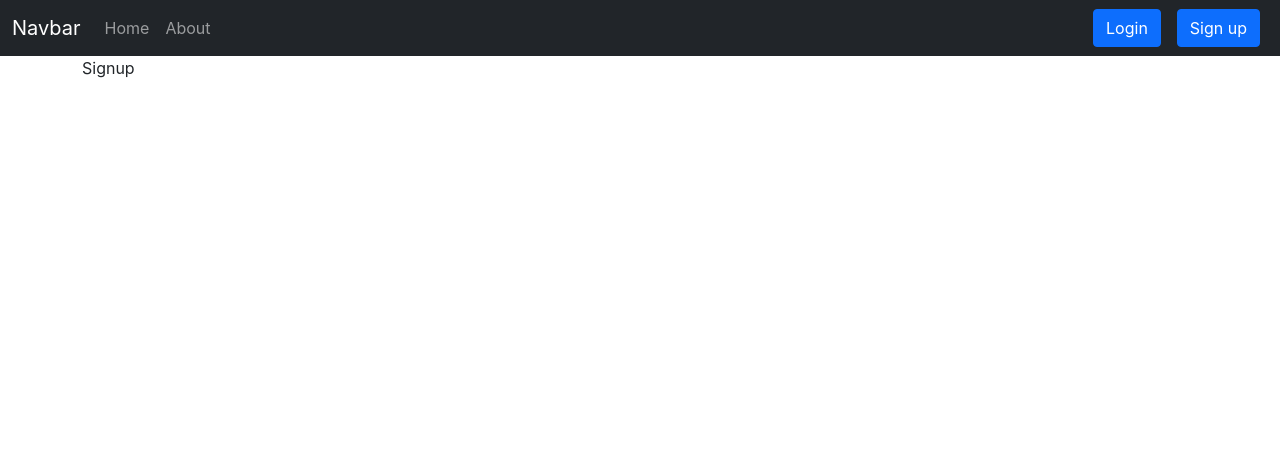
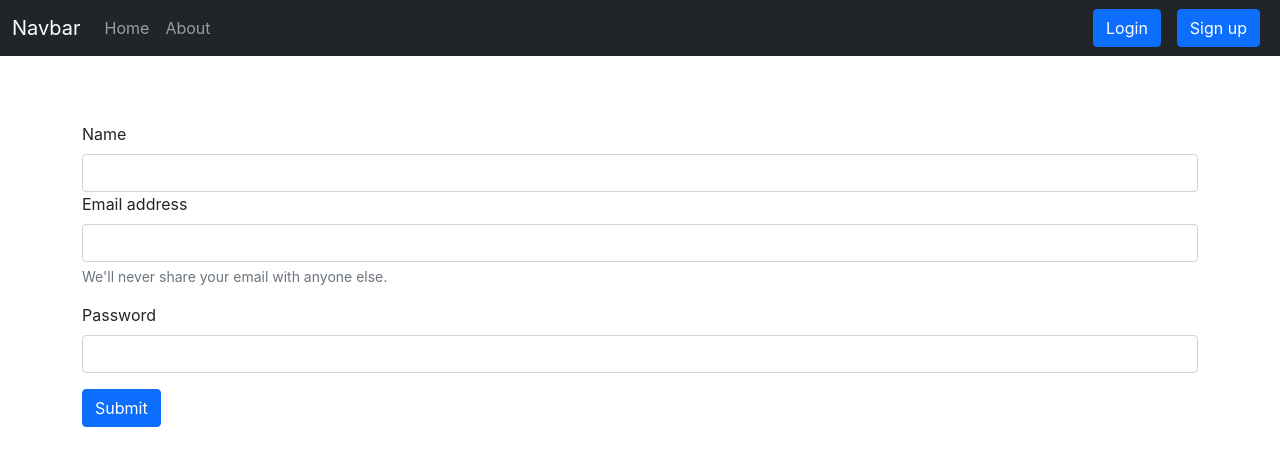
Before and after one commit to AsishGokarakonda/MyNotes, a React (Create React App) app: page /signup in a window 1280 px wide. Shown: the top 466 px of the page. Built offline with nearby package versions, Linux system fonts and the light colour scheme.

Commit message:
alerts added,sign up is done

```diff
--- a/src/App.js
+++ b/src/App.js
@@ -3,7 +3,7 @@ import Navbar from './components/Navbar';
 import About from './components/About';
 import Home from './components/Home';
 import NoteState from './context/notes/NoteState';
-
+import Alert from './components/Alert';
 import {
   BrowserRouter,
   Routes,
@@ -11,19 +11,31 @@ import {
 } from "react-router-dom";
 import Login from './components/Login';
 import Signup from './components/Signup';
+import { useState } from 'react';
 
 
 function App() {
+  const [alert, setAlert] = useState(null)
+  const promptAlert =(message,type)=>{
+    setAlert({
+      message:message,
+      type:type
+    })
+    setTimeout(() => {
+      setAlert(null)
+    }, 2000);
+  }
   return (
     <>
       <NoteState>
         <BrowserRouter>
           <Navbar />
+          <Alert alert={alert}/>
           <Routes>
-              <Route path="/" element={<Home />} />
+              <Route path="/" element={<Home promptAlert={promptAlert} />} />
             <Route path="/about" element={<About />} />
-            <Route path="/login" element={<Login />} />
-            <Route path="/signup" element={<Signup />} />
+            <Route path="/login" element={<Login promptAlert={promptAlert}  />} />
+            <Route path="/signup" element={<Signup promptAlert={promptAlert}  />} />
           </Routes>
 
         </BrowserRouter>
--- a/src/components/AddNote.js
+++ b/src/components/AddNote.js
@@ -1,17 +1,18 @@
-import React,{useContext,useState} from 'react'
+import React, { useContext, useState } from 'react'
 import notecontext from '../context/notes/noteContext'
 
-function AddNote() {
+function AddNote(props) {
   const context = useContext(notecontext)
-    const {addNote} = context
-    const [note, setNote] = useState({title:"",description:"",tag:""})
-    const handleClick = (e) =>{
+  const { addNote } = context
+  const [note, setNote] = useState({ title: "", description: "", tag: "" })
+  const handleClick = (e) => {
     e.preventDefault();
     addNote(note)
-        setNote({title:"",description:"",tag:""})
+    setNote({ title: "", description: "", tag: "" })
+    props.promptAlert("Note added", "success")
   }
-    const handleOnChange = (e) =>{
-        setNote({...note,[e.target.name]:e.target.value})
+  const handleOnChange = (e) => {
+    setNote({ ...note, [e.target.name]: e.target.value })
   }
   return (
     <div className="container my-3">
@@ -19,7 +20,7 @@ function AddNote() {
       <form>
         <div className="mb-3">
           <label htmlFor="exampleInputEmail1" className="htmlForm-label">Title</label>
-        <input type={"text"} className="form-control" id="Title1" value={note.title} name='title' required onChange={handleOnChange}/>
+          <input type={"text"} className="form-control" id="Title1" value={note.title} name='title' required onChange={handleOnChange} />
         </div>
         <div className="mb-3">
           <label htmlFor="exampleInputPassword1" className="htmlForm-label">Description</label>
@@ -27,9 +28,9 @@ function AddNote() {
         </div>
         <div className="mb-3">
           <label htmlFor="exampleInputPassword1" className="htmlForm-label">Tag</label>
-        <input type="text" className="form-control" id="Tag1" name='tag'  value={note.tag} onChange={handleOnChange} />
+          <input type="text" className="form-control" id="Tag1" name='tag' value={note.tag} onChange={handleOnChange} />
         </div>
-      <button type="submit" disabled={note.title.length ===0 || note.description.length ===0} className="btn btn-primary" onClick={handleClick}>Submit</button>
+        <button type="submit" disabled={note.title.length === 0 || note.description.length === 0} className="btn btn-primary" onClick={handleClick}>Submit</button>
       </form>
     </div>
   )
--- /dev/null
+++ b/src/components/Alert.js
@@ -0,0 +1,12 @@
+import React from 'react'
+
+export default function Alert(props) {
+    return (
+        <div style={{height:"50px"}}>
+        {props.alert &&
+        <div className={`alert alert-${props.alert.type} alert-dismissible fade show`} role="alert">
+         {props.alert.message}
+      </div>}
+      </div>
+    )
+}
--- a/src/components/Home.js
+++ b/src/components/Home.js
@@ -1,9 +1,9 @@
 import React from 'react'
 import Notes from './Notes'
-export default function Home() {
+export default function Home(props) {
   return (
     <div className="container">
-            <Notes/>
+            <Notes promptAlert={props.promptAlert}/>
     </div>
 
   )
--- a/src/components/Login.js
+++ b/src/components/Login.js
@@ -4,7 +4,7 @@ import Axios from 'axios'
 import { useNavigate } from 'react-router-dom';
 
 
-const Login = () => {
+const Login = (props) => {
     const host = "http://localhost:5000"
     const [creds, setCreds] = useState({ "email": "", "password": "" })
     const navigate = useNavigate();
@@ -20,11 +20,15 @@ const Login = () => {
                 'Accept': 'application/json'
             }
         }).then(function (response) {
-            console.log(response);
+            props.promptAlert("Logged in successfully", "success")
+            console.log(response.data.token);
+            localStorage.setItem("token", response.data.token)
             navigate("/");
         })
             .catch(function (error) {
-                alert("invalid credentials")
+                console.log(error)
+                props.promptAlert(error.response.data.message, "danger")
+
             });
     }
     return (
--- a/src/components/Notes.js
+++ b/src/components/Notes.js
@@ -4,7 +4,7 @@ import notecontext from '../context/notes/noteContext'
 import AddNote from './AddNote'
 
 
-function Notes() {
+function Notes(props) {
   const context = useContext(notecontext)
   const { notes, getNotes,updateNote} = context
   const [note, setNote] = useState({title:"",description:"",tag:""})
@@ -21,13 +21,14 @@ function Notes() {
     e.preventDefault();
     updateNote(id,note)
     document.getElementById('modalclose').click()
+    props.promptAlert("Note updated","success")
   }
   const handleOnChange = (e) => {
     setNote({ ...note, [e.target.name]: e.target.value })
   }
   return (
     <>
-      <AddNote />
+      <AddNote promptAlert={props.promptAlert} />
       <button type="button" className="btn btn-primary d-none" id='launchdemo' data-bs-toggle="modal" data-bs-target="#exampleModal">
         Launch demo modal
       </button>
@@ -68,7 +69,7 @@ function Notes() {
           {notes.length === 0 && "No notes to display"}
         </div>
         {notes.map((note) => {
-          return <NoteItem note={note} modifyNote={modifyNote} key={note._id} />
+          return <NoteItem note={note} modifyNote={modifyNote} key={note._id}  />
         })}
       </div>
     </>
--- a/src/components/Signup.js
+++ b/src/components/Signup.js
@@ -1,8 +1,53 @@
-import React from 'react'
+import React, { useState } from 'react'
+import Axios from 'axios'
+import { useNavigate } from 'react-router-dom';
 
-const Signup = () => {
+const Signup = (props) => {
+  const [credentials, setCredentials] = useState({ "name": "", "email": "", "password": "" })
+  const host = "http://localhost:5000"
+  const navigate = useNavigate();
+
+  const handleOnChange = (e) => {
+    setCredentials({ ...credentials, [e.target.name]: e.target.value })
+    console.log(credentials)
+  }
+  const handleOnSubmit = async (e) => {
+    e.preventDefault()
+    await Axios.post(`${host}/api/auth/createuser`, credentials, {
+      headers: {
+        'Content-Type': 'application/json',
+        'Accept': 'application/json'
+      }
+    }).then(function (response) {
+      console.log(response);
+      props.promptAlert("Signed up successfully", "success")
+      localStorage.setItem("token", response.data.token)
+      navigate("/");
+    })
+      .catch(function (error) {
+        console.log(error)
+        props.promptAlert(error.response.data.error, "danger")
+      });
+  }
   return (
-    <div className='container'>Signup</div>
+    <>
+      <div className="container my-3">
+        <form onSubmit={handleOnSubmit}>
+          <div className="mb-3">
+            <label htmlFor="exampleInputEmail1" className="form-label" >Name</label>
+            <input type="text" onChange={handleOnChange} name="name" minLength={3} required value={credentials.name} className="form-control" id="exampleInputName1" aria-describedby="nameHelp" />
+            <label htmlFor="exampleInputEmail1" className="form-label">Email address</label>
+            <input type="email" onChange={handleOnChange} name="email" required value={credentials.email} className="form-control" id="exampleInputEmail1" aria-describedby="emailHelp" />
+            <div id="emailHelp" className="form-text">We'll never share your email with anyone else.</div>
+          </div>
+          <div className="mb-3">
+            <label htmlFor="exampleInputPassword1" required className="form-label">Password</label>
+            <input type="password" className="form-control" id="exampleInputPassword1" minLength={5} required name="password" value={credentials.password} onChange={handleOnChange} />
+          </div>
+          <button type="submit" className="btn btn-primary">Submit</button>
+        </form>
+      </div>
+    </>
   )
 }
 
```
Also changed, not shown: 1 other file (tests, documents, lock files or other folders). Lines whose indentation alone changed are shown as unchanged.
